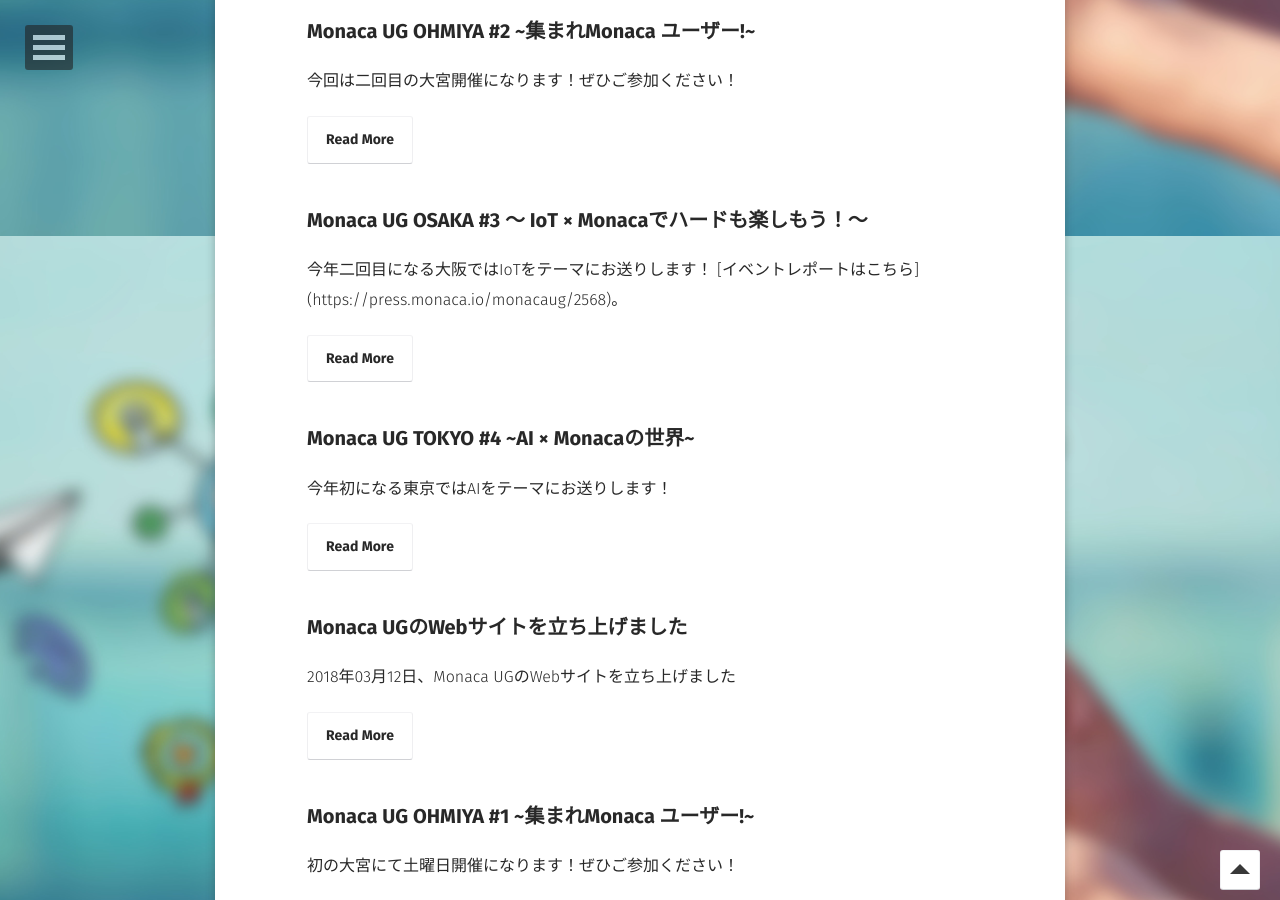
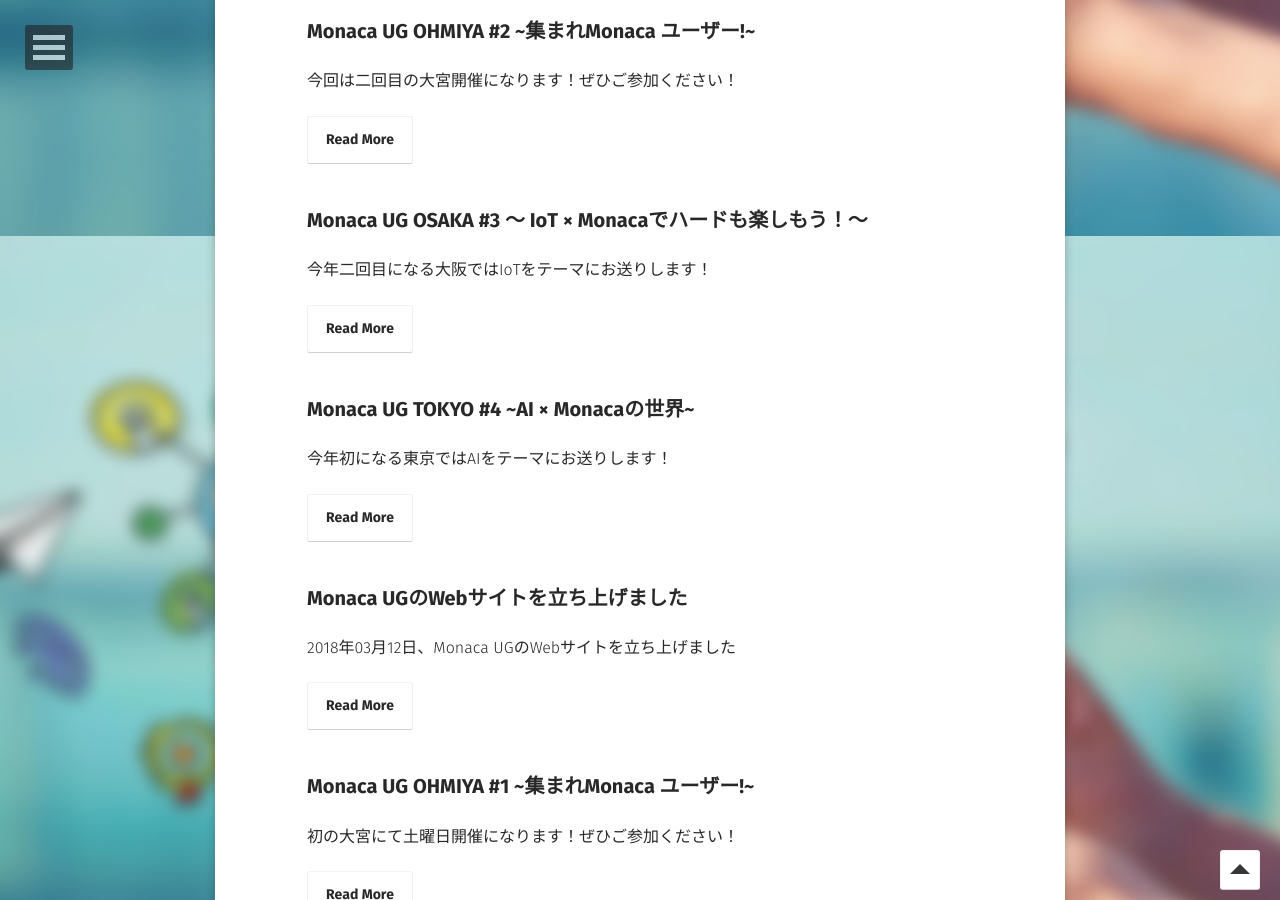
Before and after one commit to MonacaUG/monacaug.github.io, a Jekyll site: the page built from posts/index.md, in a window 1280 px wide and 900 px high, scrolled down 664 px. Built offline with Jekyll 4.4.1, drawn with Linux system fonts in a browser that asks for light colours; nearby versions of some CDN libraries; some web fonts are replaced.

Commit message:
Update 2018-05-25-osaka-3.md

```diff
--- a/_posts/2018-05-25-osaka-3.md
+++ b/_posts/2018-05-25-osaka-3.md
@@ -2,9 +2,10 @@
 layout: post
 title: "Monaca UG OSAKA #3 〜 IoT × Monacaでハードも楽しもう！〜"
 date: 2018-05-25
-excerpt: "今年二回目になる大阪ではIoTをテーマにお送りします！ [イベントレポートはこちら](https://press.monaca.io/monacaug/2568)。"
+excerpt: "今年二回目になる大阪ではIoTをテーマにお送りします！"
 tags: [イベント]
 event: true
+report: https://press.monaca.io/monacaug/2568
 connpass: https://monacaug.connpass.com/event/85817/
 eventdate: 2018年05月25日 19:30
 ---
```
